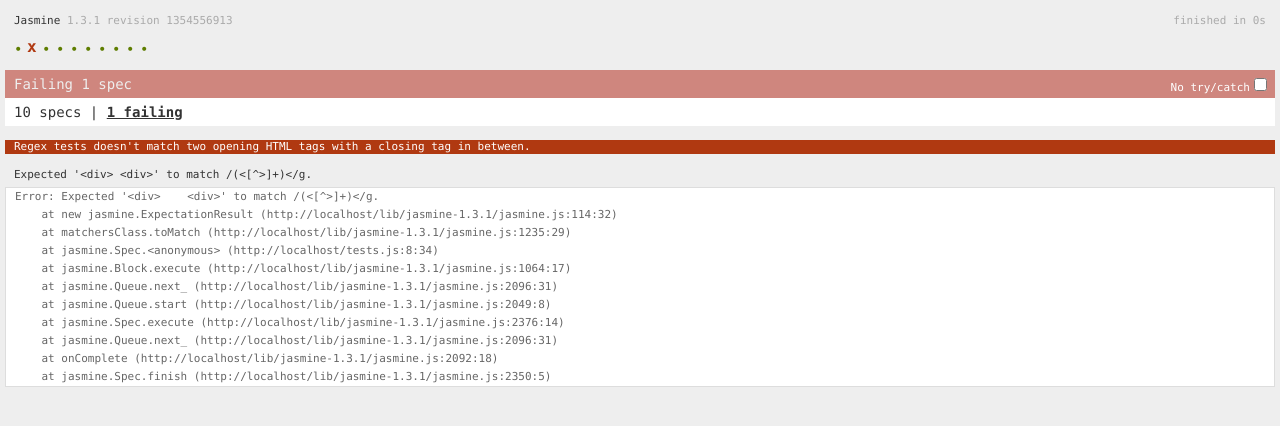
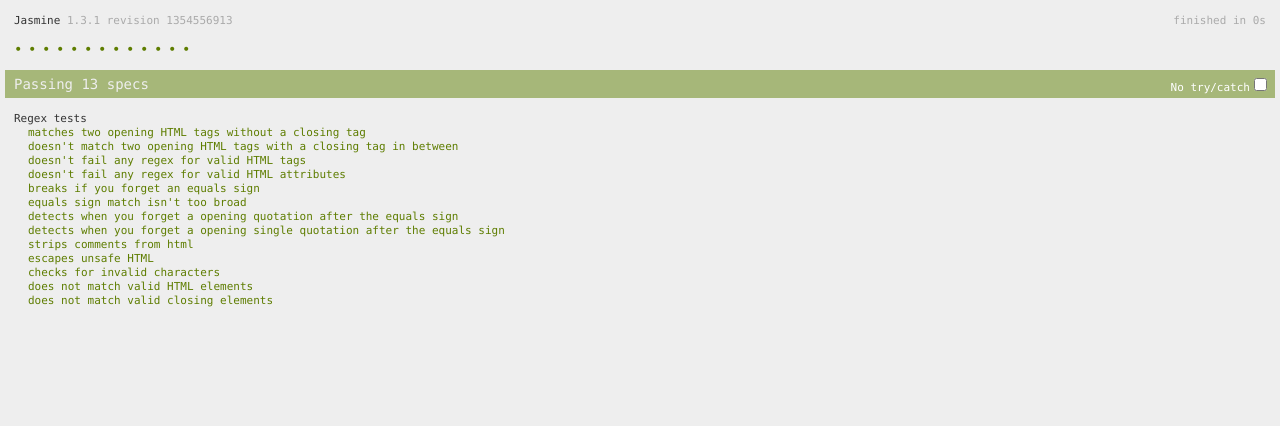
Before and after one commit to kevinburke/tecate, a plain HTML site: page tests.html in a window 1280 px wide. Drawn offline with nearby package versions, Linux system fonts and the light colour scheme.

Commit message:
check for invalid HTML element name
okay, this is where the regex gets a little wonky

```diff
--- a/tecate.js
+++ b/tecate.js
@@ -1,8 +1,134 @@
 var Tecate = Tecate || {};
+
+Tecate.validHTMLElements = [
+    "a",
+    "abbr",
+    "acronym",
+    "address",
+    "applet",
+    "area",
+    "article",
+    "aside",
+    "audio",
+    "b",
+    "base",
+    "basefont",
+    "bdi",
+    "bdo",
+    "bgsound",
+    "big",
+    "blink",
+    "blockquote",
+    "body",
+    "br",
+    "button",
+    "canvas",
+    "caption",
+    "center",
+    "cite",
+    "code",
+    "colgroup",
+    "del",
+    "details",
+    "dfn",
+    "dir",
+    "div",
+    "dl",
+    "!doctype",
+    "dt",
+    "em",
+    "embed",
+    "fieldset",
+    "figcaption",
+    "figure",
+    "font",
+    "footer",
+    "form",
+    "frame",
+    "h1",
+    "h2",
+    "h3",
+    "h4",
+    "h5",
+    "h6",
+    "head",
+    "header",
+    "hgroup",
+    "hr",
+    "html",
+    "i",
+    "iframe",
+    "img",
+    "input",
+    "ins",
+    "kbd",
+    "keygen",
+    "label",
+    "legend",
+    "li",
+    "link",
+    "listing",
+    "map",
+    "mark",
+    "marquee",
+    "menu",
+    "meta",
+    "meter",
+    "nav",
+    "noscript",
+    "object",
+    "ol",
+    "optgroup",
+    "option",
+    "output",
+    "p",
+    "param",
+    "plaintext",
+    "pre",
+    "progress",
+    "q",
+    "ruby",
+    "s",
+    "samp",
+    "script",
+    "section",
+    "select",
+    "small",
+    "source",
+    "span",
+    "strike",
+    "strong",
+    "style",
+    "sub",
+    "summary",
+    "sup",
+    "table",
+    "tbody",
+    "td",
+    "textarea",
+    "tfoot",
+    "th",
+    "thead",
+    "time",
+    "title",
+    "tr",
+    "track",
+    "tt",
+    "u",
+    "ul",
+    "var",
+    "video",
+    "wbr",
+    "xmp"
+];
 
 Tecate.missingClosingTag = {
     'regex': new RegExp("(<[^>]+)<", "g"),
     'message': "Opening tag with no closing tag"
+},
+Tecate.invalidHTMLElement = {
+    'regex': new RegExp("(<(?!/\?" + Tecate.validHTMLElements.join("\\b|/\?") + "\\b)[^ \n>]+)", "gi"),
+    'message': "Opening HTML tag without a valid element name"
 },
 Tecate.missingEquals = {
     'regex': new RegExp("(<[^=>]+['\"]\\S+['\"])", "g"),
@@ -21,7 +147,8 @@ Tecate.errors = [
     Tecate.missingQuoteAtEndOfAttribute,
     Tecate.missingQuoteAfterEquals,
     Tecate.missingClosingTag,
-    Tecate.missingEquals
+    Tecate.missingEquals,
+    Tecate.invalidHTMLElement
 ];
 
 Tecate.getPageSource = function(callback) {
--- a/tests.js
+++ b/tests.js
@@ -5,7 +5,7 @@ describe("Regex tests", function() {
     });
 
     it("doesn't match two opening HTML tags with a closing tag in between", function() {
-        expect("<div>    <div>").toMatch(Tecate.missingClosingTag.regex);
+        expect("<div>    <div>").not.toMatch(Tecate.missingClosingTag.regex);
     });
 
     it("doesn't fail any regex for valid HTML tags", function() {
@@ -29,7 +29,7 @@ describe("Regex tests", function() {
     });
 
     it("detects when you forget a opening quotation after the equals sign", function() {
-        expect("<a href=cool\">link</a>").toMatch(Tecate.missingQuoteAfterEquals);
+        expect("<a href=cool\">link</a>").toMatch(Tecate.missingQuoteAfterEquals.regex);
     });
 
     it("detects when you forget a opening single quotation after the equals sign", function() {
@@ -44,6 +44,18 @@ describe("Regex tests", function() {
         expect(Tecate.escapeHTML("<>\"&")).toBe("&lt;&gt;&quot;&amp;");
     });
 
+    it("checks for invalid characters", function() {
+        expect("<imput type='text' />").toMatch(Tecate.invalidHTMLElement.regex);
+    });
+
+    it("does not match valid HTML elements", function() {
+        expect("<html>").not.toMatch(Tecate.invalidHTMLElement.regex);
+    });
+
+    it("does not match valid closing elements", function() {
+        expect("</html>").not.toMatch(Tecate.invalidHTMLElement.regex);
+    });
+
     afterEach(function() {
         // reset the exec() calls in js. if someone knows a better way to do
         // global searches with matching, let me know.
```
Also changed, not shown: example.html (+1 -3 lines), 1 other file.
